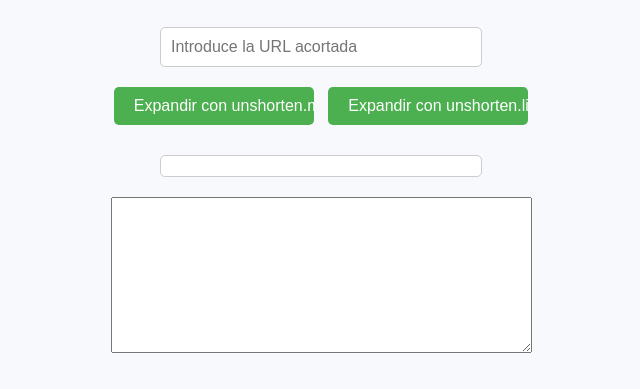
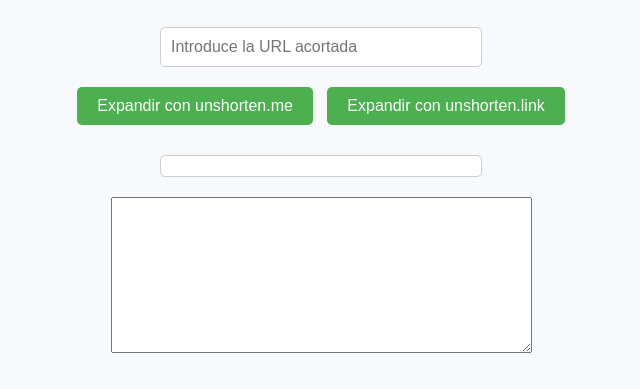
Before and after one commit to kikogomez/unsorten_link, a plain HTML site: page index.html in a window 1280 px wide. Shown: the part 261-650 px from the top of the page, without its empty margins (319-959 px from the left). Drawn offline with Linux system fonts and the light colour scheme.

Commit message:
Update styles.css

```diff
--- a/styles.css
+++ b/styles.css
@@ -44,7 +44,7 @@ input[type="button"] {
     color: white;
     margin: 10px 5px;
     flex: 1;
-    max-width: 200px;
+    /*max-width: 200px;*/
     text-align: center;
 }
 input[type="button"]:hover {
```
